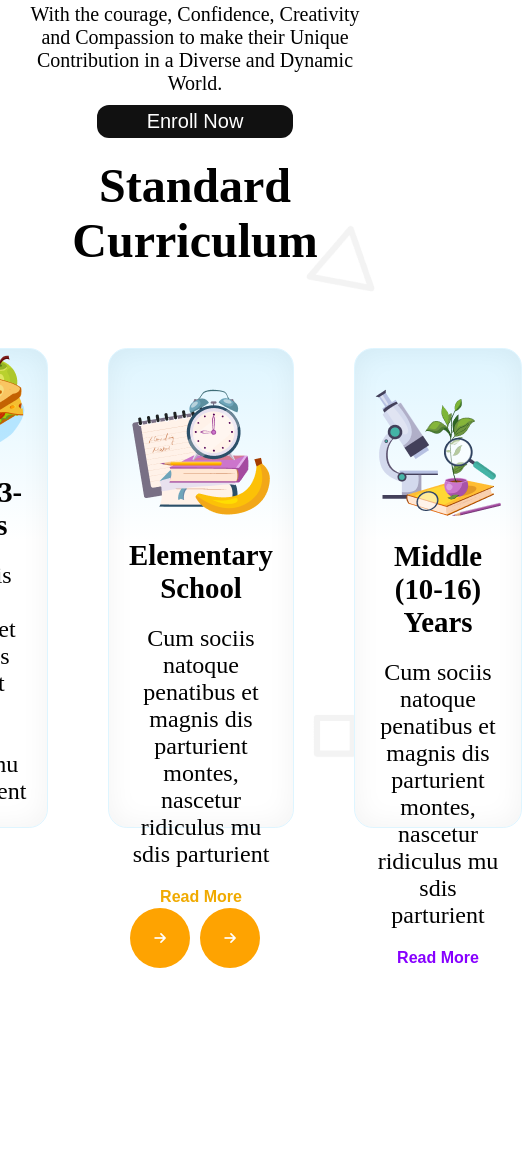
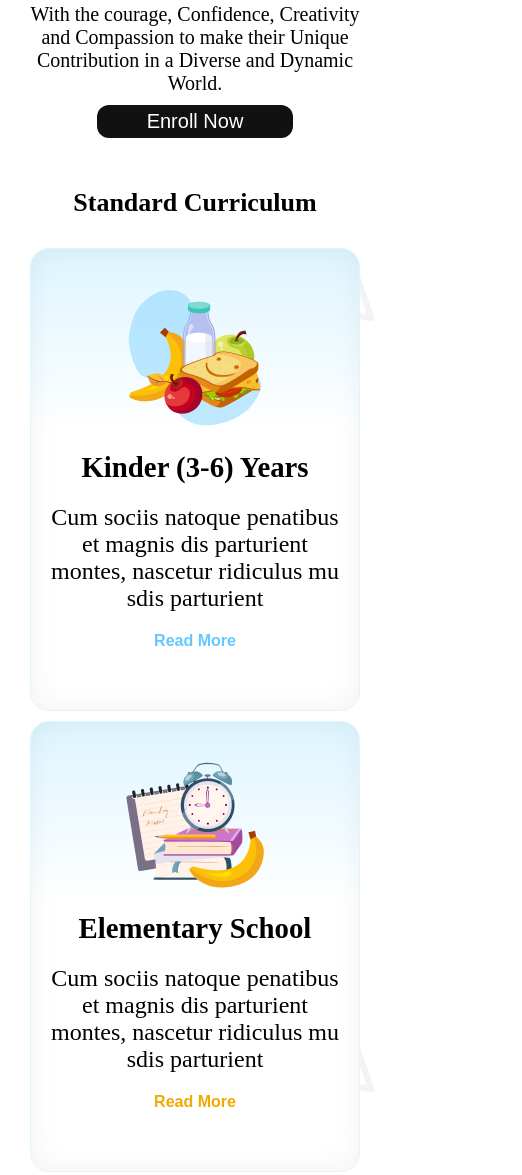
Before and after one commit to ahasanshaker/kids-school-assignment, a plain HTML site: page index.html in a window 390 px wide. Shown: the part 688-1863 px from the top of the page, 522 px wide, since content can reach past the window. Before the commit the page ends 1676 px from the top, so only its background shows below. Drawn offline with Linux system fonts and the light colour scheme.

Commit message:
make curriculum section responsive

```diff
--- a/styles/style.css
+++ b/styles/style.css
@@ -146,6 +146,7 @@ nav ul li {
 
 .curriculum{
     background-image: url(../assets/bg.png);
+    margin-top: 50px;
 
 }
 .curriculumTitle {
@@ -239,6 +240,7 @@ background: rgb(254, 163, 1);
     }
 
 
+
     .navSection {
         display: none;
     }
@@ -287,5 +289,17 @@ background: rgb(254, 163, 1);
     .bannerDescription {
         margin-bottom: 10px;
     }
+    .curriculumTitle{
+        font-size: 26px;
+    }
 
+
+    .curriculumContainer{
+        flex-direction: column;
+        gap: 10px;
+        margin: 30px 30px;
+    }
+    .bannerArrow{
+        display: none;
+    }
 }
```
